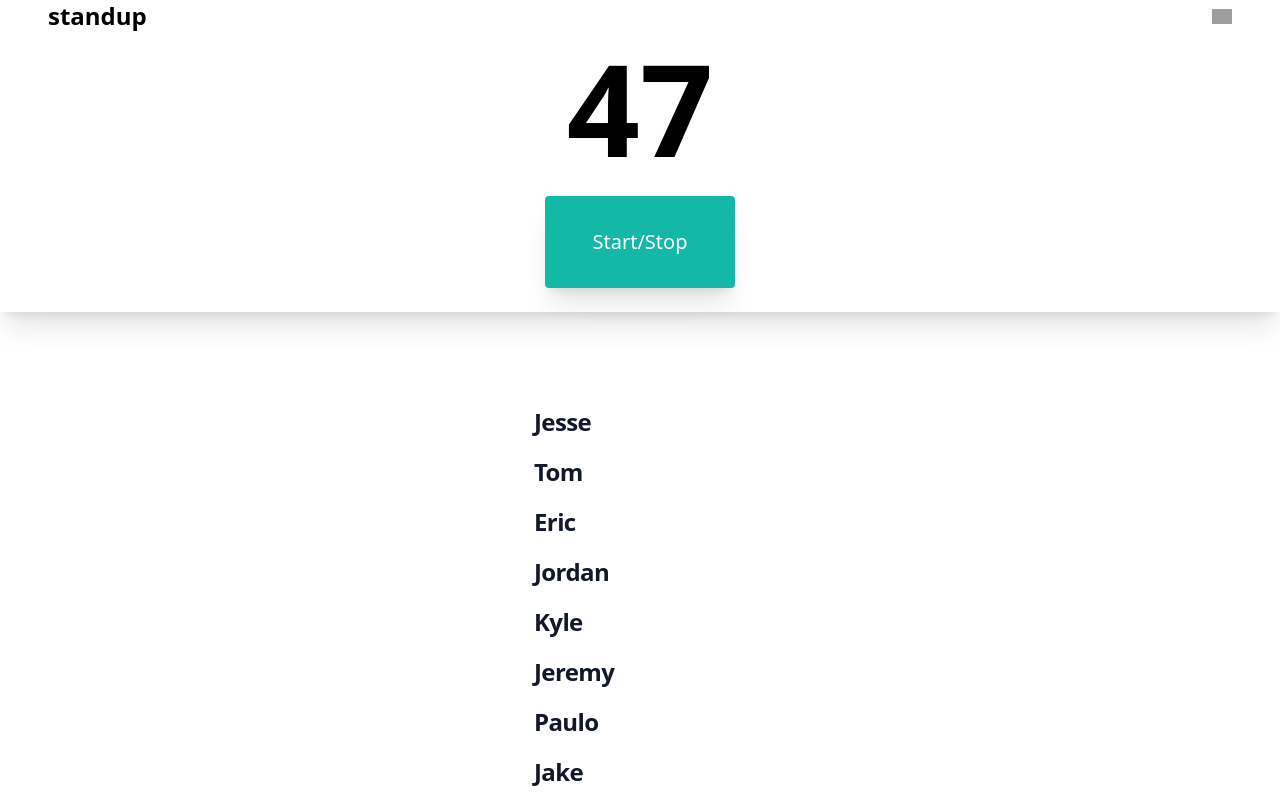
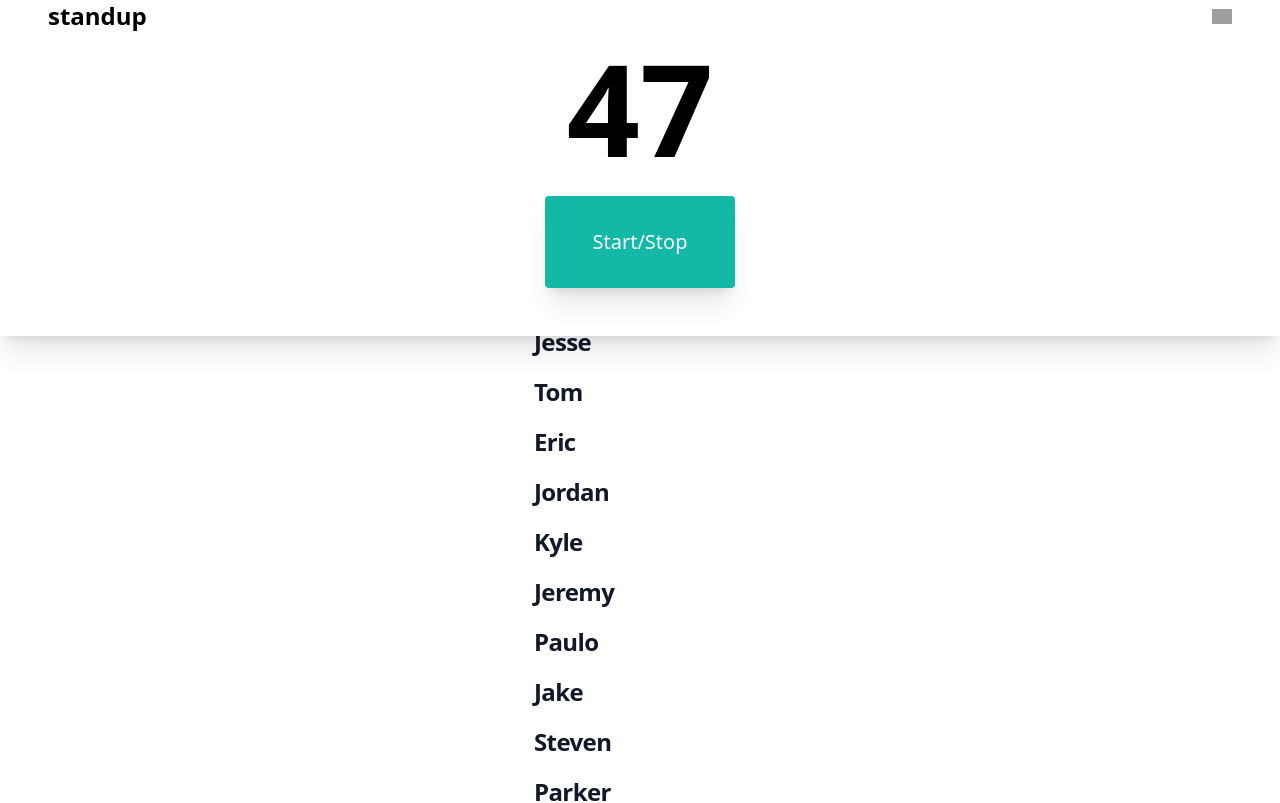
Before and after one commit to kel89/standup-timer, a React (Create React App) app: page / in a window 1280 px wide. Shown: the top 803 px of the page. Built offline with nearby package versions, Linux system fonts and the light colour scheme; grey boxes are pictures that could not be loaded.

Commit message:
small ui updates

```diff
--- a/src/components/team.js
+++ b/src/components/team.js
@@ -10,7 +10,7 @@
 
   return (
     <ul
-      style={{marginTop: '400px'}}
+      style={{marginTop: '320px'}}
       className="mx-auto max-w-xs gap-x-8 gap-y-16 text-center grid-cols-1"
     >
       {teamMembers.map((person) => (
--- a/src/components/timer.js
+++ b/src/components/timer.js
@@ -56,7 +56,7 @@
             />
           </a>
         </div>
-        <div className="mx-auto max-w-7xl px-6 lg:px-8">
+        <div className="mx-auto max-w-7xl px-6 lg:px-8 pb-6">
           <div className="mx-auto">
             <div className="mb-6">
               <h2 className="text-9xl font-black mt-3 text-center">
```
